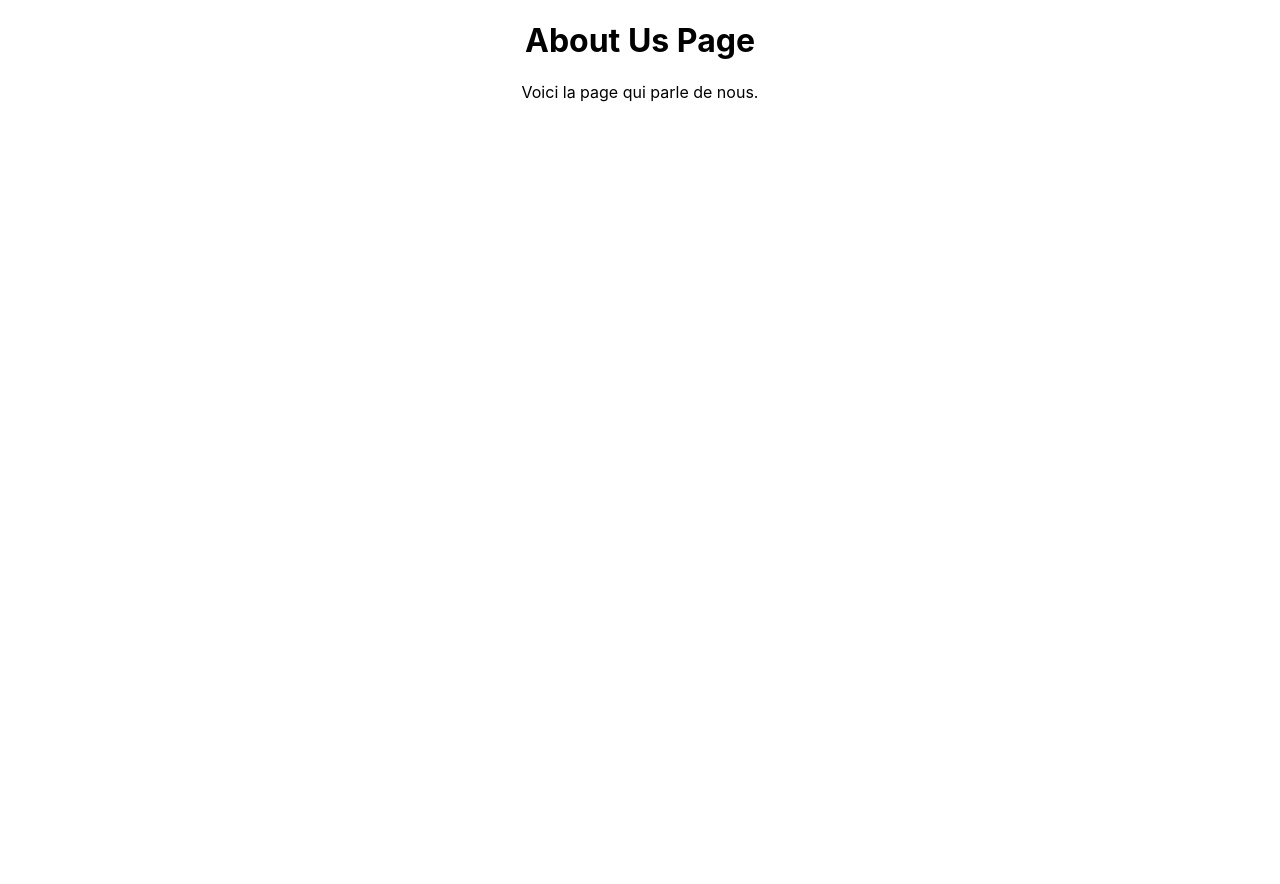
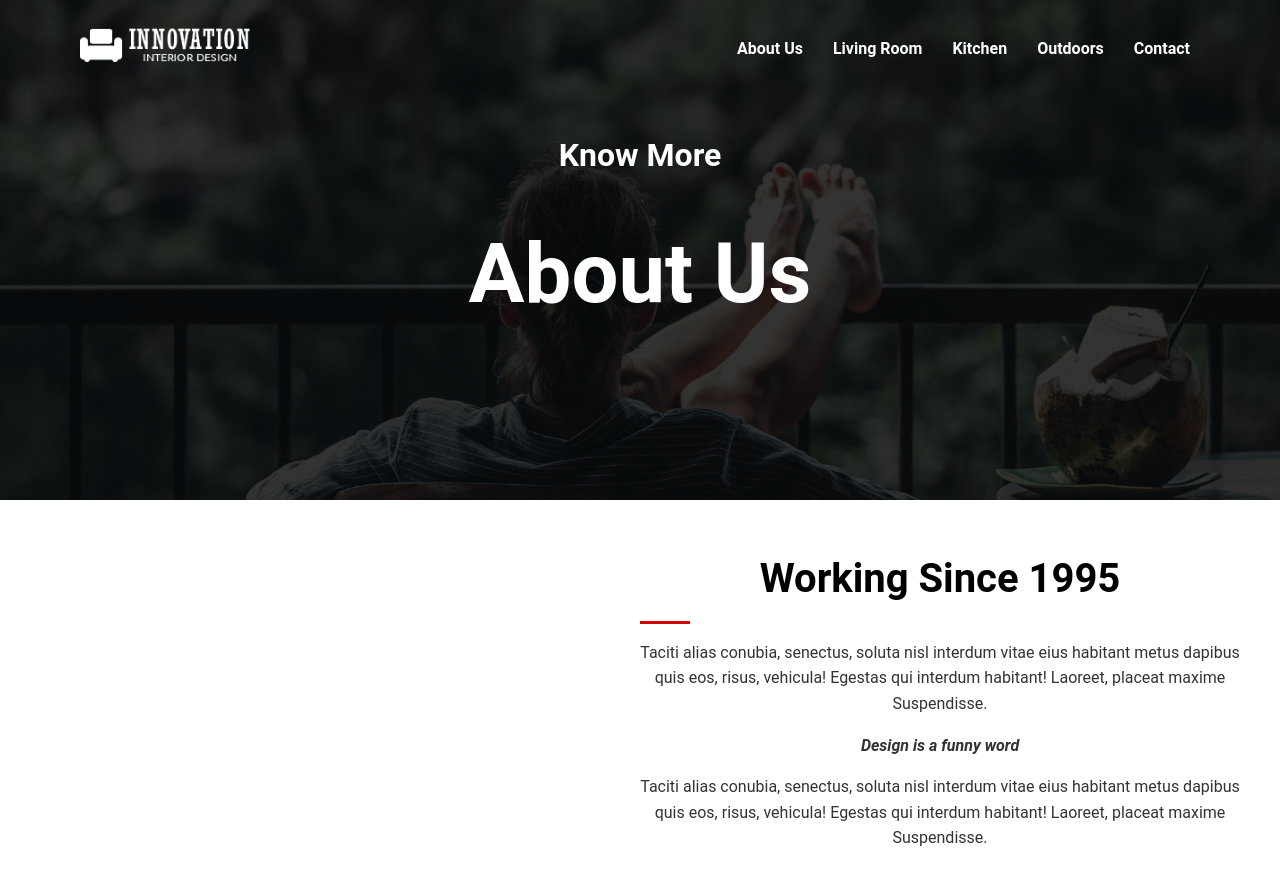
Before and after one commit to Mechac-2004/TP_react, a React (Create React App) app: page /aboutUs in a window 1280 px wide. Before the commit the page ends 800 px from the top, so only its background shows below. Built offline with nearby package versions, Linux system fonts and the light colour scheme.

Commit message:
Contenu de la page about Us

```diff
--- a/src/components/header.css
+++ b/src/components/header.css
@@ -83,14 +83,3 @@ button:hover {
     background-color: #c9224f;
     color: white;
 }
-
-header::before {
-    content: "";
-    position: absolute;
-    top: 0;
-    left: 0;
-    width: 100%;
-    height: 100%;
-    background-color: rgba(0, 0, 0, 0.5);
-    z-index: 1;
-}
--- /dev/null
+++ b/src/pages/aboutUs.css
@@ -0,0 +1,148 @@
+.header_about {
+    background-size: cover;
+    background-position: center;
+    background-repeat: no-repeat;
+    height: 500px;
+    display: flex;
+    flex-direction: column;
+    justify-content: space-between;
+    align-items: center;
+    position: relative;
+}
+
+header::before {
+    content: "";
+    position: absolute;
+    top: 0;
+    left: 0;
+    width: 100%;
+    height: 100%;
+    background: linear-gradient(rgba(0, 0, 0, 0.8), rgba(0, 0, 0, 0.8));
+    z-index: 1;
+}
+
+.menu_about {
+    display: flex;
+    justify-content: space-between;
+    align-items: center;
+    width: 100%;
+    padding: 20px;
+    position: absolute;
+    top: 0;
+    z-index: 2;
+}
+
+.nav-bar_about{
+    margin-right: 90px;
+}
+.menu_about .nav-bar_about ul {
+    display: flex;
+    gap: 30px;
+    list-style: none;
+}
+
+.menu_about .nav-bar_about ul li a {
+    text-decoration: none;
+    color: white;
+    font-weight: bold;
+    font-size: 16px;
+}
+.logo_about{
+    margin-left: 80px;
+}
+.menu_about .logo_about img {
+    width: 170px;
+    height: auto;
+}
+
+
+.text-center_about {
+    text-align: center;
+    position: absolute;
+    top: 50%;
+    left: 50%;
+    transform: translate(-50%, -50%);
+    z-index: 2;
+}
+
+.text-center_about h2 {
+    font-size: 2em;
+}
+
+.text-center_about h1 {
+    font-size: 5.2rem;
+    margin-top: 8px;
+}
+
+
+
+body {
+    margin: 0;
+    font-family: 'Roboto', sans-serif;
+    line-height: 1.6;
+    color: #333;
+  }
+
+  .container {
+    max-width: 1200px;
+    margin: 0 auto;
+    padding: 20px;
+  }
+
+  .content {
+    display: flex;
+    align-items: center;
+    justify-content: space-between;
+  }
+
+  .image-section {
+    position: relative;
+    max-width: 50%;
+  }
+
+  .image-section img {
+    max-width: 100%;
+    border-radius: 8px;
+    box-shadow: 0 4px 6px rgba(0, 0, 0, 0.1);
+    position: absolute;
+  }
+
+  .image-section img:first-child {
+    top: 0;
+    left: 0;
+    z-index: 1;
+  }
+
+  .image-section img:last-child {
+    top: 50px;
+    left: 50px;
+    z-index: 2;
+  }
+
+  .text-section {
+    max-width: 50%;
+    padding-left: 20px;
+  }
+
+  .text-section h1 {
+    font-size: 2.5rem;
+    margin-bottom: 10px;
+    color: #000;
+  }
+
+  .text-section hr {
+    width: 50px;
+    height: 3px;
+    background-color: #d50000;
+    border: none;
+    margin: 10px 0;
+  }
+
+  .text-section p {
+    margin-bottom: 15px;
+  }
+
+  .text-section p.italic {
+    font-style: italic;
+    font-weight: bold;
+  }
--- a/src/pages/aboutUs.tsx
+++ b/src/pages/aboutUs.tsx
@@ -1,4 +1,8 @@
 import React from "react";
+import { Link } from "react-router-dom";
+import './aboutUs.css'
+import image_about from '../components/assets/lady-in-balcony.jpg';
+import logo from '../components/assets/free-img.png';
 
 function AboutUs () {
 
@@ -6,8 +10,56 @@ function AboutUs () {
 
   return (
     <div>
-      <h1>About Us Page</h1>
-      <p>Voici la page qui parle de nous.</p>
+        <header className="header_about"
+        style={{
+          backgroundImage: `url(${image_about})`,
+          backgroundSize: 'cover',
+          backgroundPosition: 'center',
+          color: 'white',
+          position: 'relative',
+        }}
+      >
+        <div className="menu_about">
+          <div className="logo_about">
+            <img src={logo} alt="Logo du site" className="logo-image" />
+          </div>
+
+          <div className="nav-bar_about">
+            <ul>
+              <li><Link to="/AboutUs">About Us</Link></li>
+              <li><Link to="">Living Room</Link></li>
+              <li><Link to="">Kitchen</Link></li>
+              <li><Link to="">Outdoors</Link></li>
+              <li><Link to="">Contact</Link></li>
+            </ul>
+          </div>
+        </div>
+        <div className="text-center_about">
+          <h2>Know More</h2>
+          <h1>About Us</h1>
+        </div>
+      </header>
+
+
+    <div className="body">
+    <div className="container">
+    <div className="content">
+
+      <div className="image-section">
+        <img src={image_about} alt="Decorative Image 1"/>
+        <img src={image_about} alt="Decorative Image 2"/>
+      </div>
+
+      <div className="text-section">
+        <h1>Working Since 1995</h1>
+        <hr/>
+        <p>Taciti alias conubia, senectus, soluta nisl interdum vitae eius habitant metus dapibus quis eos, risus, vehicula! Egestas qui interdum habitant! Laoreet, placeat maxime Suspendisse.</p>
+        <p className="italic">Design is a funny word</p>
+        <p>Taciti alias conubia, senectus, soluta nisl interdum vitae eius habitant metus dapibus quis eos, risus, vehicula! Egestas qui interdum habitant! Laoreet, placeat maxime Suspendisse.</p>
+      </div>
+    </div>
+  </div>
+    </div>
     </div>
   );
 };
```
Also changed, not shown: src/components/posts.css (deleted, +0 -54 lines), src/components/posts.tsx (deleted, +0 -66 lines), src/components/assets/lady-in-balcony.jpg (added).
